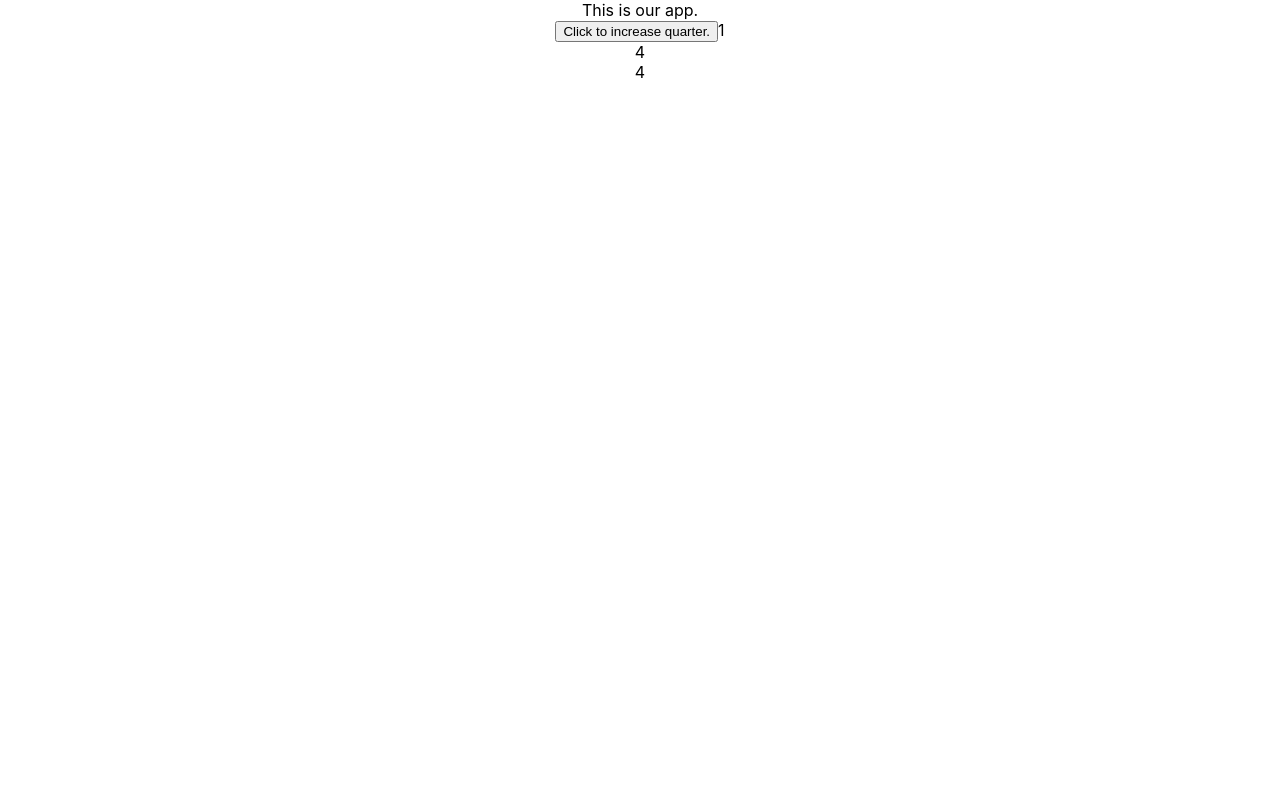
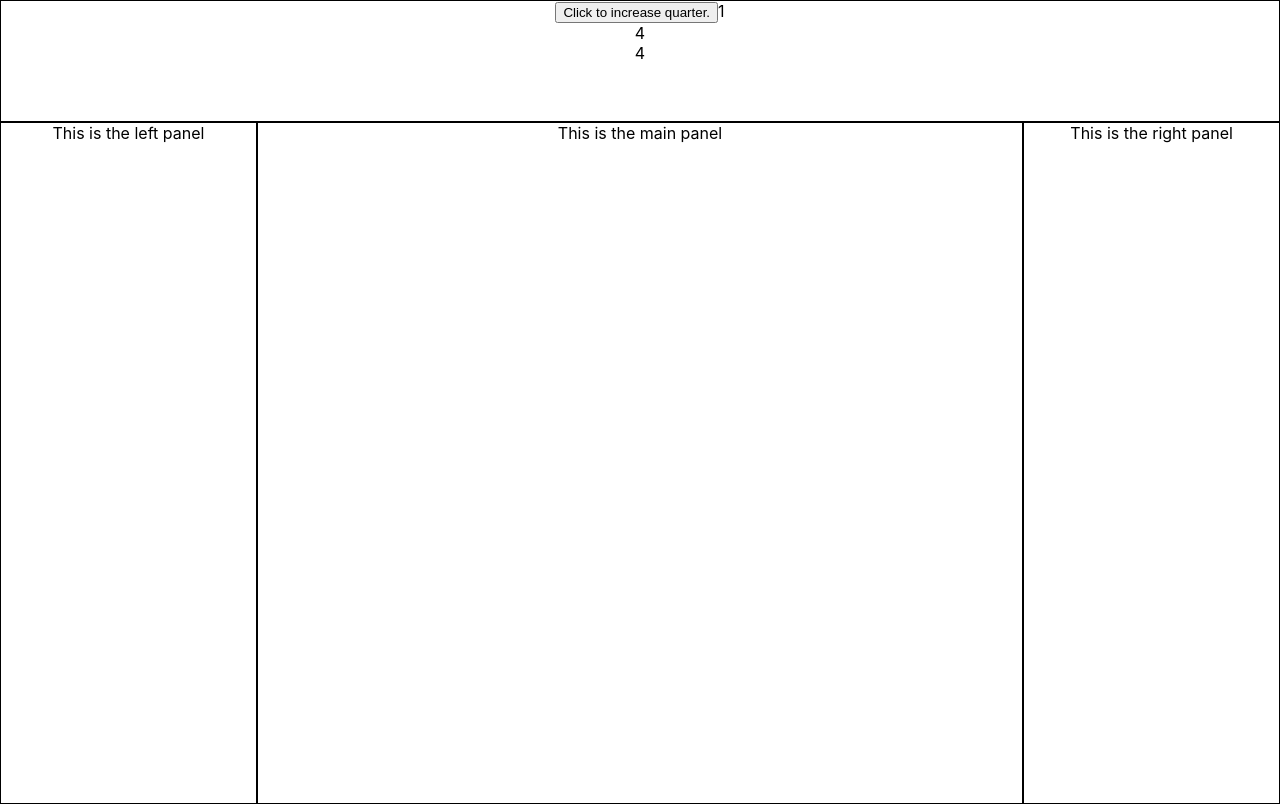
Before and after one commit to z-score-sports/data-entry-site-v2, a React (Create React App) app: page / in a window 1280 px wide. Built offline with nearby package versions, Linux system fonts and the light colour scheme.

Commit message:
UI setup (#5)
* Project setup

* Setup panel divisions

```diff
--- a/package.json
+++ b/package.json
@@ -3,6 +3,8 @@
   "version": "0.1.0",
   "private": true,
   "dependencies": {
+    "@mui/material": "^5.10.14",
+    "@mui/styled-engine-sc": "^5.10.14",
     "@testing-library/jest-dom": "^5.16.5",
     "@testing-library/react": "^13.4.0",
     "@testing-library/user-event": "^13.5.0",
@@ -15,6 +17,7 @@
     "react": "^18.2.0",
     "react-dom": "^18.2.0",
     "react-scripts": "5.0.1",
+    "styled-components": "^5.3.6",
     "typescript": "^4.8.4",
     "web-vitals": "^2.1.4"
   },
--- a/src/App.css
+++ b/src/App.css
@@ -2,37 +2,28 @@
   text-align: center;
 }
 
-.App-logo {
-  height: 40vmin;
-  pointer-events: none;
+.MainSection {
+  display: flex;
+  flex-direction: row;
 }
 
-@media (prefers-reduced-motion: no-preference) {
-  .App-logo {
-    animation: App-logo-spin infinite 20s linear;
-  }
+.lPanel {
+  border: 1px solid black;
+  width: 20vw;
+  height: 85vh;
+}
+.rPanel {
+  border: 1px solid black;
+  width: 20vw;
+  height: 85vh;
 }
 
-.App-header {
-  background-color: #282c34;
-  min-height: 100vh;
-  display: flex;
-  flex-direction: column;
-  align-items: center;
-  justify-content: center;
-  font-size: calc(10px + 2vmin);
-  color: white;
+.tBar {
+  border: 1px solid black;
+  height: 15vh;
 }
 
-.App-link {
-  color: #61dafb;
+.mPanel {
+  border: 1px solid black;
+  width: 60vw;
 }
-
-@keyframes App-logo-spin {
-  from {
-    transform: rotate(0deg);
-  }
-  to {
-    transform: rotate(360deg);
-  }
-}
--- a/src/App.tsx
+++ b/src/App.tsx
@@ -2,23 +2,24 @@ import React, { useContext } from 'react';
 import { observer } from "mobx-react-lite"
 import './App.css';
 import GameState from './state/GameState';
+import TopBar from './components/panels/TopBar';
+import LeftPanel from './components/panels/LeftPanel';
+import MainPanel from './components/panels/MainPanel';
+import RightPanel from './components/panels/RightPanel';
 
 function App() {
 
   const gameState = useContext(GameState)
 
 
-
   return (
     <div className="App">
-      This is our app.
-      <br/>
-      <button onClick={() => {gameState.increaseQuarter()}}>Click to increase quarter.</button>
-      {gameState.quarter}
-      <br/>
-      {gameState.awayTimeouts}
-      <br/>
-      {gameState.homeTimeouts}
+      <TopBar/>
+      <div className='MainSection'>
+        <LeftPanel/>
+        <MainPanel/>
+        <RightPanel/>
+      </div>
     </div>
   );
 }
--- /dev/null
+++ b/src/components/panels/LeftPanel.tsx
@@ -0,0 +1,17 @@
+import React, { useContext } from 'react';
+import { observer } from "mobx-react-lite"
+import '../../App.css';
+import GameState from '../../state/GameState';
+
+function LeftPanel() {
+
+  const gameState = useContext(GameState)
+
+  return (
+    <div className = "lPanel">
+      This is the left panel
+    </div>
+  );
+}
+
+export default observer(LeftPanel);
--- /dev/null
+++ b/src/components/panels/MainPanel.tsx
@@ -0,0 +1,17 @@
+import React, { useContext } from 'react';
+import { observer } from "mobx-react-lite"
+import '../../App.css';
+import GameState from '../../state/GameState';
+
+function MainPanel() {
+
+  const gameState = useContext(GameState)
+
+  return (
+    <div className = "mPanel">
+      This is the main panel
+    </div>
+  );
+}
+
+export default observer(MainPanel);
--- /dev/null
+++ b/src/components/panels/RightPanel.tsx
@@ -0,0 +1,17 @@
+import React, { useContext } from 'react';
+import { observer } from "mobx-react-lite"
+import '../../App.css';
+import GameState from '../../state/GameState';
+
+function RightPanel() {
+
+  const gameState = useContext(GameState)
+
+  return (
+    <div className = "rPanel">
+      This is the right panel
+    </div>
+  );
+}
+
+export default observer(RightPanel);
--- /dev/null
+++ b/src/components/panels/TopBar.tsx
@@ -0,0 +1,22 @@
+import React, { useContext } from 'react';
+import { observer } from "mobx-react-lite"
+import '../../App.css';
+import GameState from '../../state/GameState';
+
+function TopBar() {
+
+  const gameState = useContext(GameState)
+
+  return (
+    <div className = 'tBar'>
+        <button onClick={() => {gameState.increaseQuarter()}}>Click to increase quarter.</button>
+      {gameState.quarter}
+      <br/>
+      {gameState.awayTimeouts}
+      <br/>
+      {gameState.homeTimeouts}
+    </div>
+  );
+}
+
+export default observer(TopBar);
```
Also changed, not shown: 1 other file (tests, documents, lock files or other folders).
